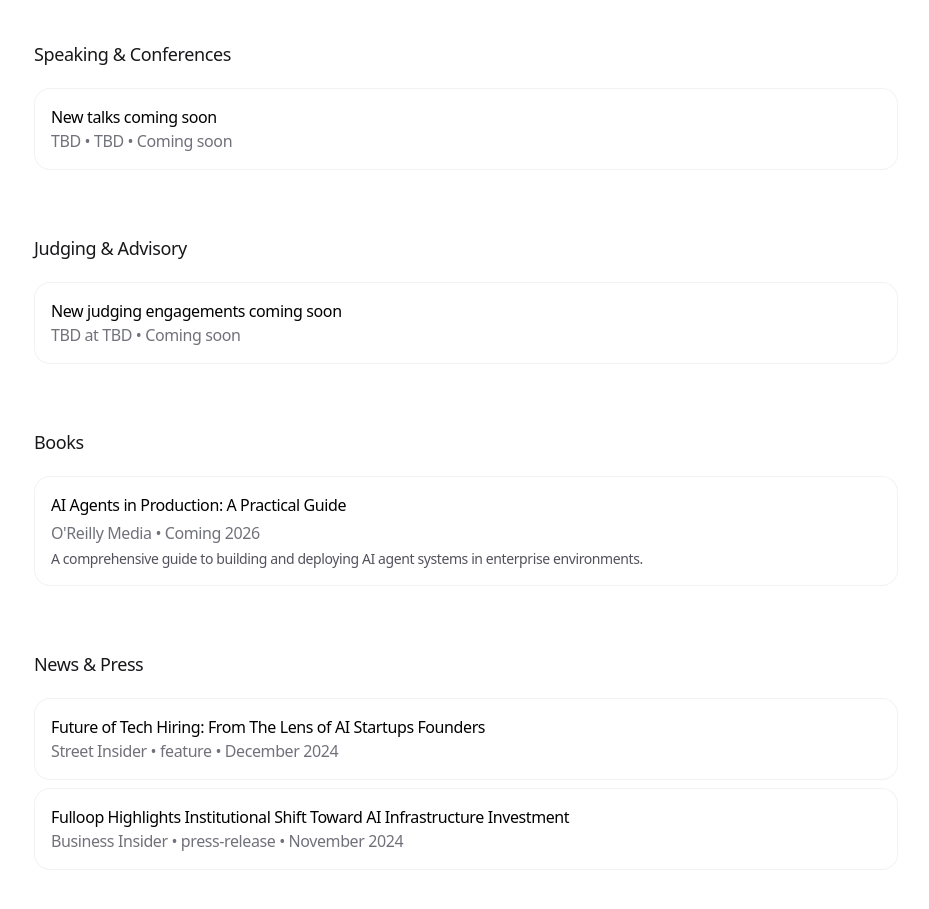
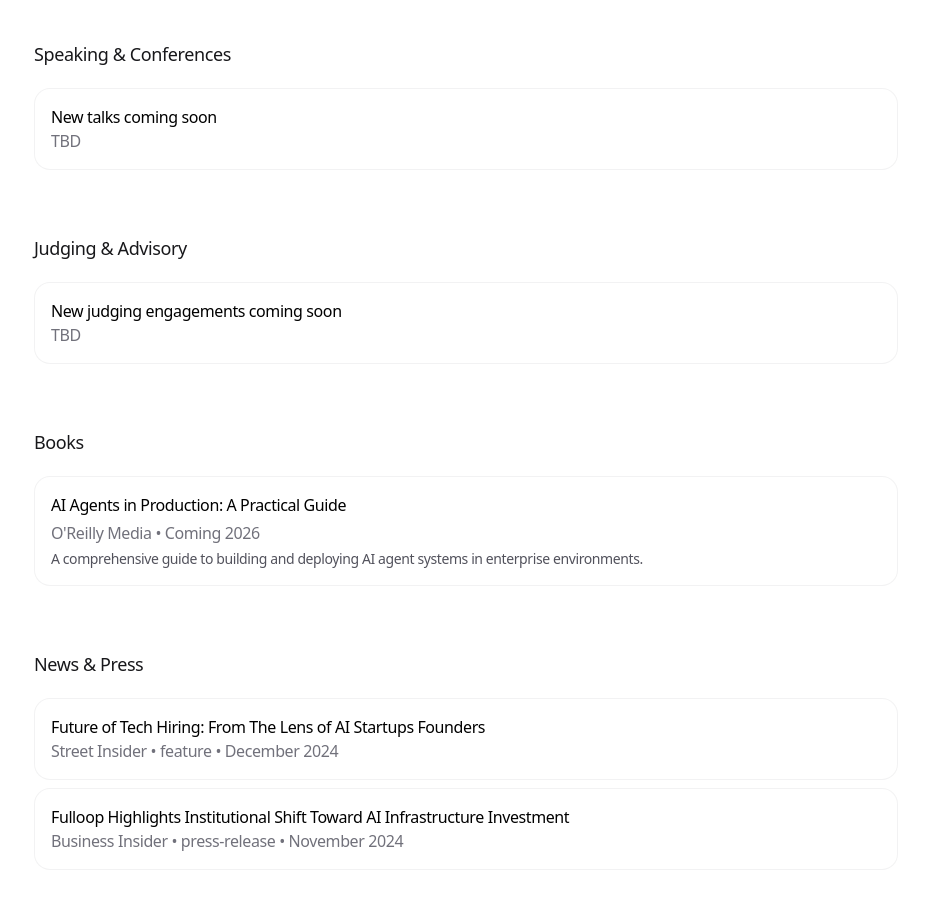
Before and after one commit to CoderCouple/sunil-portfolio, a Next.js app: page / in a window 1280 px wide. Shown: the part 2520-3429 px from the top of the page, without its empty margins (174-1103 px from the left). Built offline with nearby package versions, Linux system fonts and the light colour scheme.

Commit message:
Render single TBD in placeholder subtitles, filter empties

```diff
--- a/app/data.ts
+++ b/app/data.ts
@@ -256,16 +256,16 @@ export const MEDIA_PUBLICATIONS: MediaPublication[] = [
 export const SPEAKING_ENGAGEMENTS: SpeakingEngagement[] = [
   {
     title: 'New talks coming soon',
-    event: 'TBD',
-    date: 'Coming soon',
-    location: 'TBD',
+    event: '',
+    date: 'TBD',
+    location: '',
     link: '#',
     id: 'speak-tbd',
     slug: 'coming-soon',
     description: 'New speaking engagements are in the works — check back here for upcoming talks and conferences.',
     topics: [],
-    audience: 'TBD',
-    organizer: 'TBD',
+    audience: '',
+    organizer: '',
     organizerDescription: '',
     conferenceDescription: '',
   },
--- a/app/judging/judging-data.ts
+++ b/app/judging/judging-data.ts
@@ -27,15 +27,15 @@ export type JudgingOpportunity = {
 export const JUDGING_DATA: JudgingOpportunity[] = [
   {
     event: 'New judging engagements coming soon',
-    role: 'TBD',
-    date: 'Coming soon',
-    organization: 'TBD',
+    role: '',
+    date: 'TBD',
+    organization: '',
     link: '#',
     id: 'judge-tbd',
     slug: 'coming-soon',
     description: 'New judging and advisory engagements are in the works — check back here for upcoming opportunities.',
-    location: 'TBD',
-    duration: 'TBD',
+    location: '',
+    duration: '',
     responsibilities: [],
   },
   /* Archived — uncomment to re-publish on the homepage and /judging/<slug>.
--- a/app/page.tsx
+++ b/app/page.tsx
@@ -359,7 +359,7 @@ export default function Personal() {
                     {engagement.title}
                   </h4>
                   <p className="text-zinc-500 dark:text-zinc-400">
-                    {engagement.event} • {engagement.location} • {engagement.date}
+                    {[engagement.event, engagement.location, engagement.date].filter(Boolean).join(' • ')}
                   </p>
                 </div>
               </div>
@@ -394,7 +394,12 @@ export default function Personal() {
                     {opportunity.event}
                   </h4>
                   <p className="text-zinc-500 dark:text-zinc-400">
-                    {opportunity.role} at {opportunity.organization} • {opportunity.date}
+                    {[
+                      opportunity.role && opportunity.organization
+                        ? `${opportunity.role} at ${opportunity.organization}`
+                        : opportunity.role || opportunity.organization,
+                      opportunity.date,
+                    ].filter(Boolean).join(' • ')}
                   </p>
                 </div>
               </div>
```
